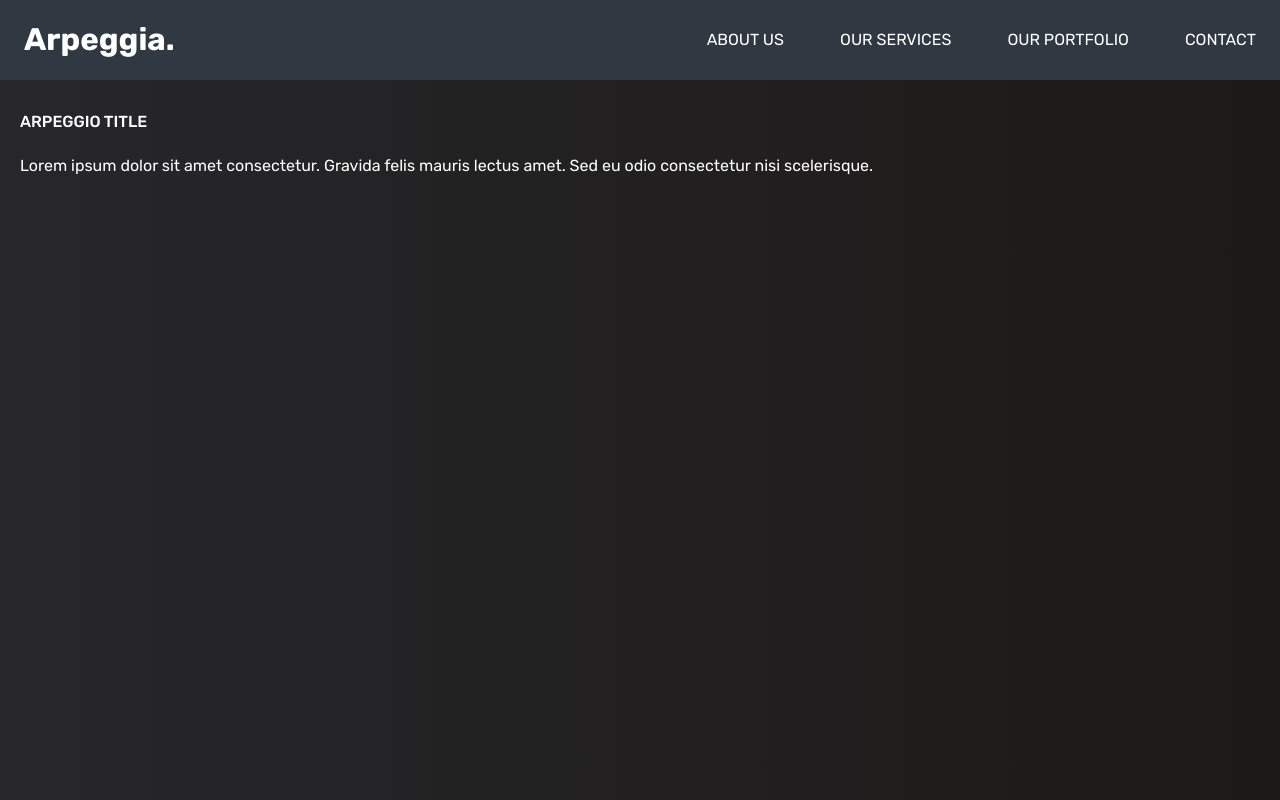
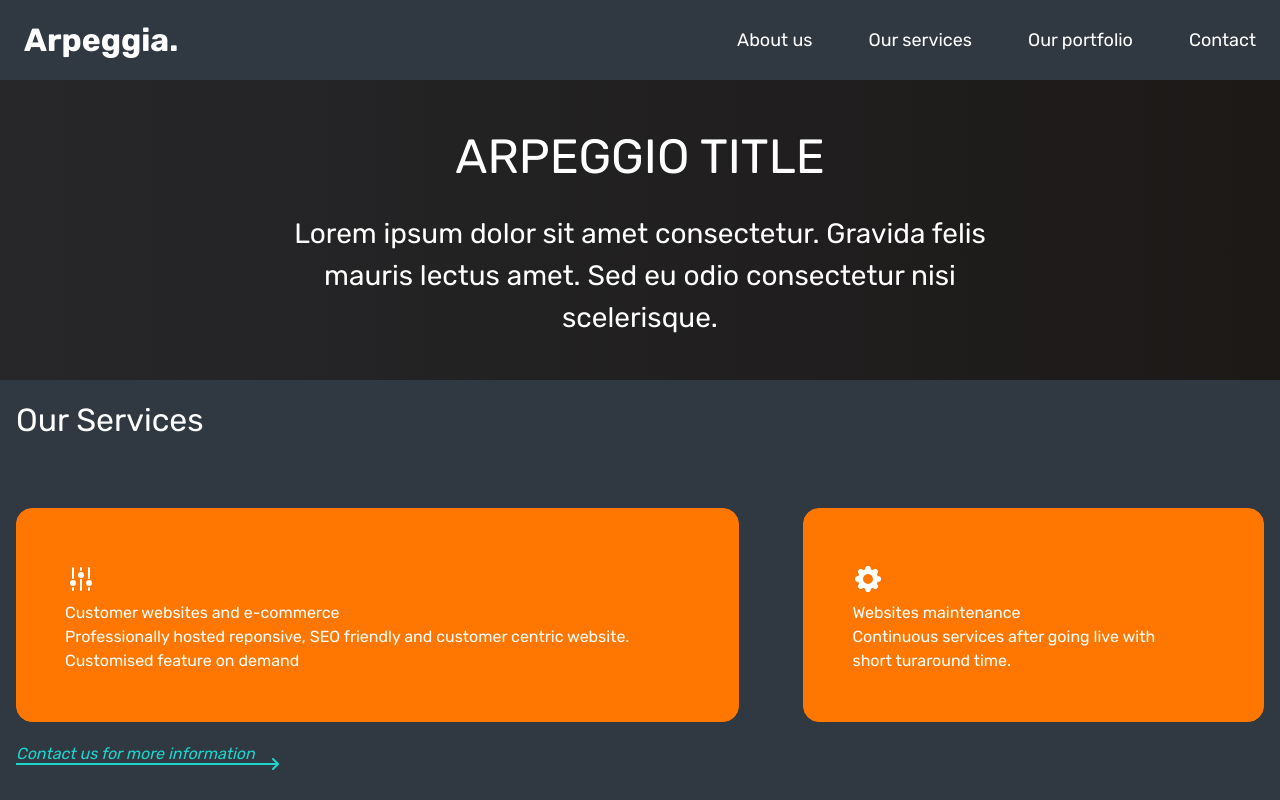
Before and after one commit to cuongtran-6618/cuongtran-6618.github.io, a Next.js app: page / in a window 1280 px wide. Shown: the top 800 px of the page. Built offline with nearby package versions, Linux system fonts and the light colour scheme.

Commit message:
style change

```diff
--- a/components/HeroSection.tsx
+++ b/components/HeroSection.tsx
@@ -3,13 +3,13 @@ export default function HeroSection() {
     <>
       <section
         id="hero-section"
-        className="text-white bg-gradient-to-r from-zinc-800 to-stone-900 "
+        className="text-white bg-gradient-to-r from-zinc-800 to-stone-900 flex justify-center items-center m-b-16"
       >
-        <div id="hero-content-container m-6">
-          <div id="hero-title">
-            <h2>Arpeggio title</h2>
+        <div id="hero-content-container" className="mx-auto max-w-screen-md text-center">
+          <div id="hero-title" className="text-3xl md:text-4xl uppercase mb-5">
+            <h1>Arpeggio title</h1>
           </div>
-          <div id="hero-content">
+          <div id="hero-content" className="md:text-2xl">
             Lorem ipsum dolor sit amet consectetur. Gravida felis mauris lectus
             amet. Sed eu odio consectetur nisi scelerisque.
           </div>
--- a/components/Navigation.tsx
+++ b/components/Navigation.tsx
@@ -57,7 +57,7 @@ export default function Navigation() {
             </nav>
           </div>
         </section>
-        <section className="hidden md:block uppercase grow">
+        <section className="hidden md:block grow">
           <nav className="">
             <ul className="mobile-menu flex flex-row justify-end items-baseline flex-wrap m-6 sm:gap-1 md:gap-4 xl:gap-14 leading-8">
               {navigation.navigation.map((item) => (
--- a/components/NavigationItem.tsx
+++ b/components/NavigationItem.tsx
@@ -2,7 +2,7 @@ import Link from "next/link";
 
 export default function NavigationItem({ item }) {
   return (
-    <li className="hover:underline underline-offset-8">
+    <li className="hover:underline underline-offset-8 text-[18px]">
       <Link href={item.link}>{item.title}</Link>
     </li>
   );
--- a/components/PorfolioList.tsx
+++ b/components/PorfolioList.tsx
@@ -6,7 +6,7 @@ export default function PorfolioList() {
   return (
     <section className="container mx-4 sm:mx-auto pt-4 pb-4">
       <div>
-        <h3 className="font-bold text-2xl md:text-4xl mb-[72px] text-white">
+        <h3 className="text-2xl mb-8 md:mb-16 md:text-3xl mb-[72px] text-white">
           Our Porfolio
         </h3>
       </div>
--- a/components/Service.tsx
+++ b/components/Service.tsx
@@ -3,12 +3,12 @@ import Icon from "./Icon";
 
 export default function Service({ props }) {
   return (
-    <div className="service-item width-col-2 p-4 sm:p-12 border primary-color text-white">
+    <div className="service-item p-4 sm:p-12 border primary-color text-white">
       <Icon name={props.icon} />
-      <h4 className="text-2xl mt-4 sm:mt-8 mb-6 uppercase font-medium">
+      <h5 className="">
         {props.title}
-      </h4>
-      <div className="container">{props.content}</div>
+      </h5>
+      <div className="container text-base md:text-base">{props.content}</div>
     </div>
   );
 }
--- a/components/ServiceList.tsx
+++ b/components/ServiceList.tsx
@@ -6,7 +6,7 @@ export default function ServiceList() {
   return (
     <section className="container mx-4 sm:mx-auto pt-4 pb-4">
       <div>
-        <h3 className="font-bold text-2xl md:text-4xl mb-[72px] text-white">
+        <h3 className="text-2xl md:text-3xl mb-8 md:mb-16 text-white">
           Our Services
         </h3>
       </div>
--- a/components/TeamList.tsx
+++ b/components/TeamList.tsx
@@ -5,7 +5,7 @@ export default function TeamList() {
   return (
     <section className="container mx-4 sm:mx-auto pt-4 pb-4">
       <div>
-        <h3 className="font-bold text-2xl md:text-4xl mb-[72px] text-white">
+        <h3 className="text-2xl mb-8 md:mb-16 md:text-3xl mb-[72px] text-white">
           Our team
         </h3>
       </div>
--- a/styles/globals.css
+++ b/styles/globals.css
@@ -1,6 +1,25 @@
 @tailwind base;
 @tailwind components;
 @tailwind utilities;
+
+/** desktop style **/
+@media screen, print and (min-width: 1080px) {
+  .width-col-2 {
+    /*max-width: 33.33%;*/
+  }
+}
+
+/** table style **/
+@media screen, print and (min-width: 768px) and (max-width: 1080px) {
+  #hero-section {
+    height: calc(100vh - 72px);
+  }
+
+  .width-col-2 {
+    /*max-width: 50%;*/
+  }
+}
+
 
 /** Slider demo **/
 body {
@@ -85,32 +104,18 @@ body {
   padding: 30px 20px;
 }
 
-#hero-title {
-  margin-bottom: 20px;
-  font-size: 1rem;
-  text-transform: uppercase;
-  font-weight: 500;
-}
-
 /** Service **/
 
 .service-item {
-  border-radius: 1rem 8rem 1rem 1rem;
+  border-radius: 1rem;
   margin-bottom: 20px;
   border-color: var(--safety-orange-color);
 }
 
 .width-col-2 {
-  width: calc(100% - 2rem);
+  /*width: calc(100% - 2rem);*/
 }
 
-/** table style **/
-@media screen and (min-width: 768px) {
-  #hero-section {
-    height: calc(100vh - 72px);
-  }
-
-  .width-col-2 {
-    max-width: 25%;
-  }
+.container {
+  max-width: calc(100% - 32px);
 }
--- a/tailwind.config.js
+++ b/tailwind.config.js
@@ -6,13 +6,13 @@ module.exports = {
   ],
   theme: {
     fontSize: {
-      sm: "0.8rem",
-      base: "1rem",
-      xl: "1.125rem",
-      "2xl": "1.563rem",
-      "3xl": "1.953rem",
-      "4xl": "2.25rem",
-      "5xl": "3rem",
+      "sm": "0.8rem",
+      "base": "1rem",
+      "xl": "1.5rem",
+      "2xl": "1.75rem",
+      "3xl": "2rem",
+      "4xl": "3rem",
+      "5xl": "4.5rem",
     },
   },
   plugins: [],
```
